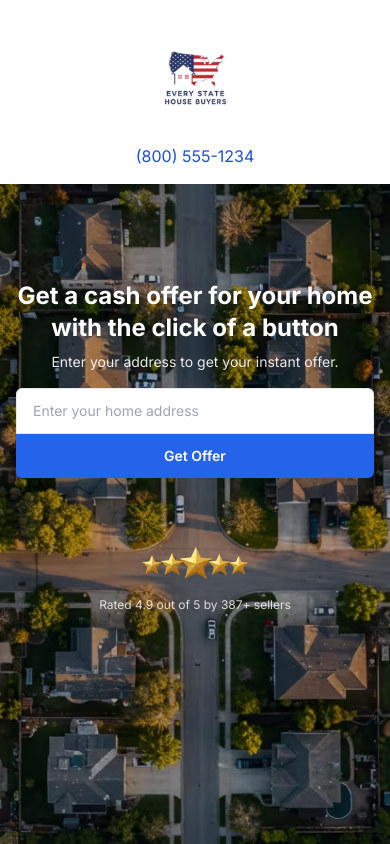
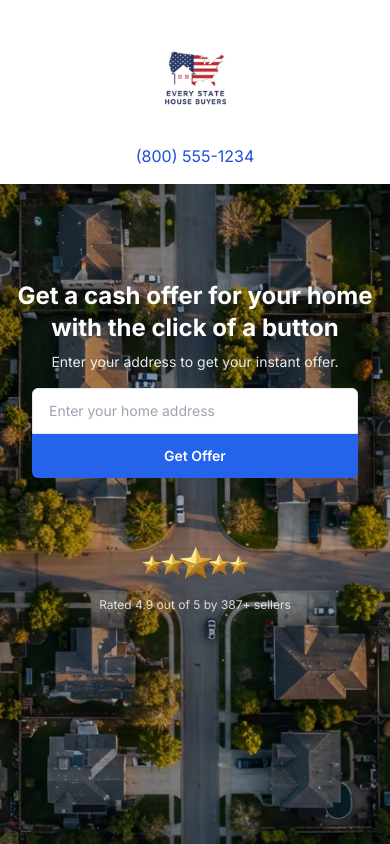
Before and after one commit to joshuapaschall/seller-site, a Next.js app: page / in a window 390 px wide. Shown: the top 844 px of the page. Built offline with nearby package versions, Linux system fonts and the light colour scheme.

Commit message:
Add global styles for autocomplete and overflow fix

```diff
--- a/pages/index.js
+++ b/pages/index.js
@@ -37,11 +37,10 @@ export default function Home() {
   const handleSubmit = (e) => {
     e.preventDefault();
     console.log('Submitted address:', inputValue);
-    // router.push('/address/verify') optional
   };
 
   return (
-    <div>
+    <div className="overflow-x-hidden">
       <Head>
         <title>Get a Cash Offer | Every State House Buyers</title>
         <meta
@@ -75,7 +74,6 @@ export default function Home() {
         />
       </Head>
 
-      {/* Logo Header */}
       <header className="w-full bg-white flex flex-col items-center py-4 shadow-sm">
         <Image
           src="/images/logo.webp"
@@ -88,14 +86,12 @@ export default function Home() {
         <a
           href="tel:1-800-555-1234"
           className="mt-2 text-base font-medium text-blue-700"
-          aria-label="Call Every State House Buyers"
         >
           (800) 555-1234
         </a>
       </header>
 
-      {/* Mobile Hero Section */}
-      <div className="relative min-h-screen md:hidden">
+      <div className="relative min-h-screen md:hidden overflow-x-hidden">
         <Image
           src="/images/mobile-bg.avif"
           alt="Aerial neighborhood view"
@@ -122,8 +118,9 @@ export default function Home() {
             Enter your address to get your instant offer.
           </p>
 
+          <div className="w-full max-w-sm mx-auto px-4 relative z-20">
             <form
-            className="w-full max-w-sm sticky top-4 min-h-[120px]"
+              className="w-full sticky top-4 min-h-[120px]"
               autoComplete="off"
               onSubmit={handleSubmit}
             >
@@ -133,7 +130,7 @@ export default function Home() {
                 value={inputValue}
                 onChange={e => setInputValue(e.target.value)}
                 placeholder="Enter your home address"
-              className="w-full px-4 py-3 rounded-t-md text-black text-sm border border-gray-200"
+                className="w-full px-4 py-3 rounded-t-md text-black text-sm border border-gray-200 outline-none"
                 aria-label="Enter your home address"
               />
               <button
@@ -143,8 +140,8 @@ export default function Home() {
                 Get Offer
               </button>
             </form>
+          </div>
 
-          {/* Reviews Badge */}
           <div className="mt-6 flex flex-col items-center text-xs text-white/80">
             <Image
               src="/images/reviews-badge.webp"
```
Also changed, not shown: 2 other files (tests, documents, lock files or other folders). Lines whose indentation alone changed are shown as unchanged.
